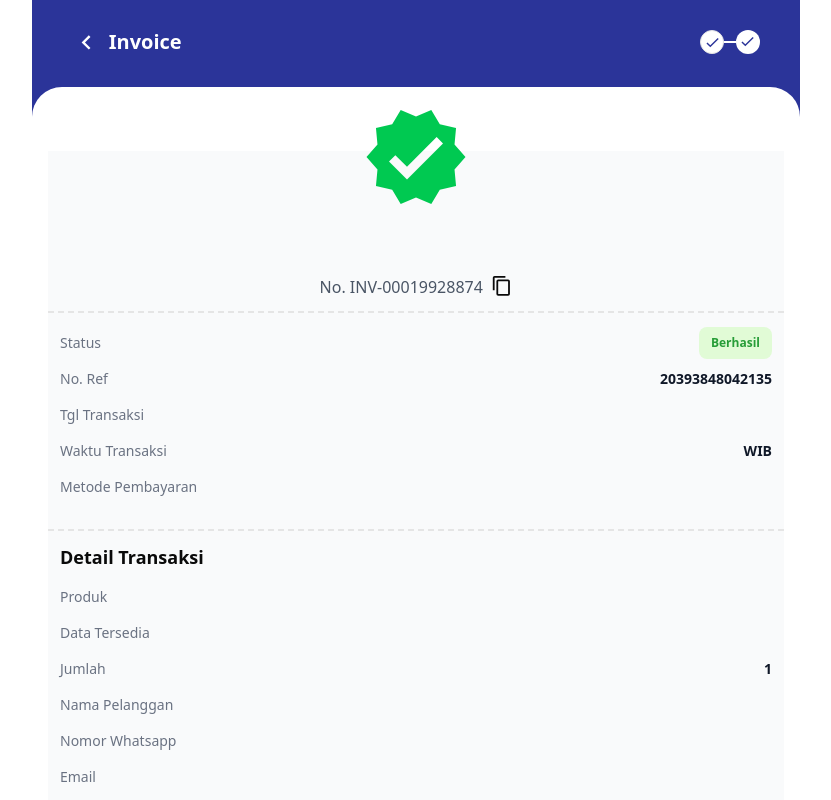
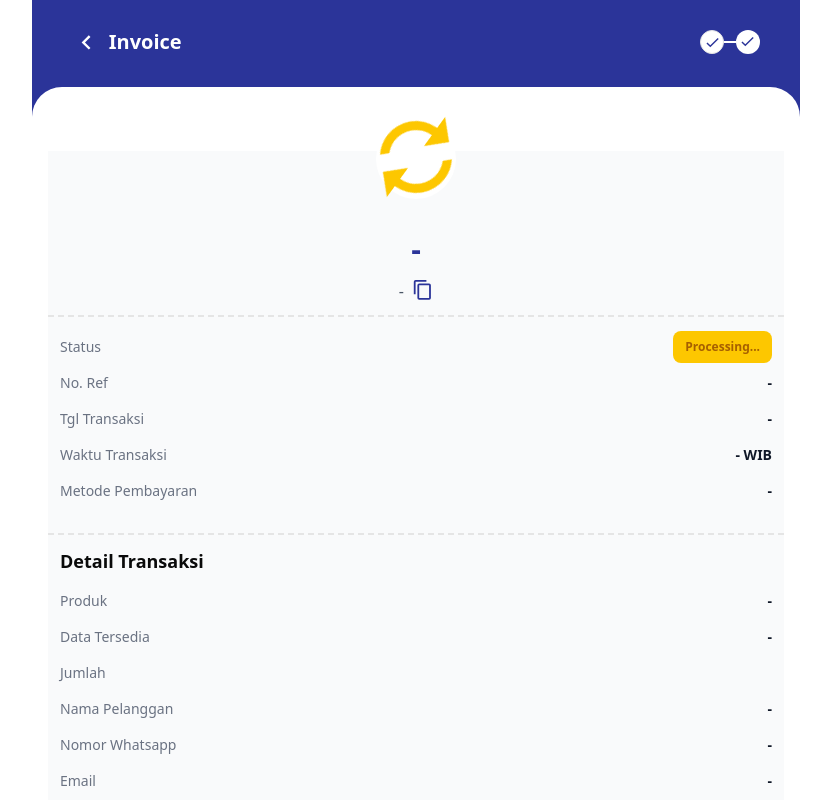
Before and after one commit to dzulfiardev/esim-app, a Next.js app: page /invoice in a window 1280 px wide. Shown: the top 800 px of the page, without its empty margins (224-1055 px from the left). Built offline with nearby package versions, Linux system fonts and the light colour scheme.

Commit message:
esim app done

```diff
--- a/src/app/checkout/page.tsx
+++ b/src/app/checkout/page.tsx
@@ -2,7 +2,7 @@
 
 import Link from "next/link";
 import Icon from "@mdi/react";
-import { mdiChevronLeft } from "@mdi/js";
+import { mdiChevronLeft, mdiCheck } from "@mdi/js";
 import { useRouter, useSearchParams } from "next/navigation";
 import { useEffect, useState } from "react";
 import FormComponent from "@/components/Checkout/FormComponent";
@@ -135,7 +135,7 @@ export default function CheckoutPage() {
               setStep(1);
             }}
             className="bg-white text-[#2B3499] w-6 h-6 p-[1px] font-bold text-[13px] border rounded-full cursor-pointer text-center">
-            1
+            {secondStepActive ? <Icon path={mdiCheck} size={0.7} className="font-bold mt-[1px] ml-[1px]" /> : '1'}
           </span>
           <span className={`${secondStepActive ? "bg-white" : "bg-[#7F89E0]"} w-3 h-[2px]`}></span>
           <span className={`${secondStepActive ? "bg-white text-[#2B3499]" : "bg-[#7F89E0] text-white"} w-6 h-6 p-[2px] font-bold text-[13px] rounded-full cursor-pointer text-center`}>2</span>
--- a/src/app/esim/[slug]/page.tsx
+++ b/src/app/esim/[slug]/page.tsx
@@ -62,6 +62,7 @@ export default function ESimProductPage({ params }: { params: Promise<{ slug: st
       setDataSizeList(selectedDataSize.prices);
       setSelectedValidity(selectedDataSize.prices[0].validity);
       setPrice(selectedDataSize.prices[0].price);
+      setPriceRaw(selectedDataSize.prices[0].price_raw);
     }
   }
 
--- a/src/app/invoice/page.tsx
+++ b/src/app/invoice/page.tsx
@@ -1,16 +1,10 @@
 "use client";
 
 import { Icon } from "@mdi/react";
-import { mdiChevronLeft, mdiCheck, mdiCheckDecagram, mdiContentCopy } from "@mdi/js";
+import { mdiChevronLeft, mdiCheck, mdiCheckDecagram, mdiContentCopy, mdiAutorenew } from "@mdi/js";
 import { useRouter } from "next/navigation";
 import { useState, useEffect } from "react";
-import {
-  formatDateToIndonesian,
-  formatTimeToIndonesianTimezone,
-  formatNumberWithDots,
-  maskEmailAddress,
-  maskWhatsappNumber,
-} from "@/lib/utils";
+import { formatDateToIndonesian, formatTimeToIndonesianTimezone, formatNumberWithDots, maskEmailAddress, maskWhatsappNumber } from "@/lib/utils";
 
 interface OrderData {
   productId: string;
@@ -33,24 +27,28 @@ export default function InvoicePage() {
   const router = useRouter();
   const chargeFeeRaw = 2000;
 
-  const [chargeFee, setChargeFee] = useState<string>("");
-  const [defaultPrice, setDefaultPrice] = useState<string>("");
+  const [processing, setProcessing] = useState<boolean>(true);
+  const [chargeFee, setChargeFee] = useState<string>("-");
+  const [defaultPrice, setDefaultPrice] = useState<string>("-");
   const [defaultPriceRaw, setDefaultPriceRaw] = useState<number | undefined>(0);
   const [orderData, setOrderData] = useState<OrderData | null>(null);
-  const [formattedDate, setFormattedDate] = useState<string>("");
-  const [formattedTime, setFormattedTime] = useState<string>("");
-  const [maskEmail, setMaskEmail] = useState<string>("");
-  const [maskWhatsapp, setMaskWhatsapp] = useState<string>("");
+  const [formattedDate, setFormattedDate] = useState<string>("-");
+  const [formattedTime, setFormattedTime] = useState<string>("-");
+  const [maskEmail, setMaskEmail] = useState<string>("-");
+  const [maskWhatsapp, setMaskWhatsapp] = useState<string>("-");
+  const [tooltipMessage, setTooltipMessage] = useState<string>("");
 
   useEffect(() => {
+    setProcessing(true);
+    setTimeout(() => {
       if (typeof window !== "undefined") {
         const storedData = localStorage.getItem("eSimOrderData");
         if (storedData) {
           try {
-          const parsedData: OrderData = JSON.parse(storedData);console.log('parsedData', parsedData);
+            const parsedData: OrderData = JSON.parse(storedData);
             setOrderData(parsedData);
 
-          const formatDate = formatDateToIndonesian(new Date(parsedData.timestamp))
+            const formatDate = formatDateToIndonesian(new Date(parsedData.timestamp));
             setFormattedDate(formatDate);
             const formatTime = formatTimeToIndonesianTimezone(new Date(parsedData.timestamp));
             setFormattedTime(formatTime);
@@ -64,12 +62,21 @@ export default function InvoicePage() {
 
             if (parsedData.email) setMaskEmail(maskEmailAddress(parsedData.email));
             if (parsedData.whatsapp) setMaskWhatsapp(maskWhatsappNumber(parsedData.whatsapp));
+            setProcessing(false);
           } catch (error) {
             console.error("Failed to parse eSimOrderData from localStorage", error);
           }
         }
       }
+    }, 3000); // Simulate loading delay
   }, []);
+
+  const handleCopyToClipboard = (text: string) => {
+    navigator.clipboard.writeText(text).then(() => {
+      setTooltipMessage("Copied");
+      setTimeout(() => setTooltipMessage(""), 2000); // Reset tooltip after 2 seconds
+    });
+  };
 
   return (
     <div className="max-w-[768px] mx-auto flex flex-col min-h-screen bg-gray-100">
@@ -98,33 +105,44 @@ export default function InvoicePage() {
       </header>
       <main className="flex-grow pb-16 z-2">
         <div className="bg-white rounded-[30px] mt-[-30px] p-4 pb-10">
-          <div className="flex flex-col items-center justify-center">
-            <Icon path={mdiCheckDecagram} size={4.5} className="text-green-500" />
+          <div className="flex flex-col items-center justify-center relative">
+            <div className="w-20 h-20 bg-white absolute top-4 rounded-full z-1"></div>
+            {processing? (<Icon
+              path={mdiAutorenew}
+              size={4.5}
+              className={`text-yellow-400 z-3 ${processing ? 'animate-spin' : ''}`}
+            />) :(<Icon path={mdiCheckDecagram} size={4.5} className="text-green-500 z-3" />)}
+
           </div>
 
           <div className="invoice-summary-wrapper bg-gray-50 pt-10 -mt-15 border-b border-dashed border-b-2">
-            <div className="total-price flex mt-18">
+            <div className="total-price flex mt-10">
               <div className="text-3xl font-bold text-[#2B3499] flex items-center justify-center w-full">
-                <div className="text-3xl font-bold text-[#2B3499]">{orderData?.price}</div>
+                <div className="text-3xl font-bold text-[#2B3499]">{orderData?.price ?? '-'}</div>
               </div>
             </div>
 
             <div className="flex justify-center gap-2 mt-3">
-              <p className="text-md text-gray-600 cursor-pointer">No. INV-00019928874</p>
-              <span>
+              <p className="text-md text-gray-600">{processing ? '-' : 'No. INV-00019928874'}</p>
+              <span onClick={() => handleCopyToClipboard("INV-00019928874")} className="text-[#2B3499] hover:text-blue-600 cursor-pointer relative">
                 <Icon path={mdiContentCopy} size={0.9} />
+                {tooltipMessage && <span className="tooltip text-sm text-gray-200 p-2 bg-gray-800 rounded top-6 right-0 absolute">{tooltipMessage}</span>}
               </span>
             </div>
 
             <div className="status-wrapper w-full mt-3 border-dashed border-t-2 p-3">
               <div className="flex justify-between items-center w-full">
                 <div className="text-sm text-gray-500 mt-2 mb-2">Status</div>
+                {processing ? (
+                  <div className="font-bold text-yellow-700 bg-yellow-400 py-2 px-3 text-xs rounded-md">Processing...</div>
+                ) : (
                   <div className="font-bold text-[#279D38] bg-[#E1FBD6] py-2 px-3 text-xs rounded-md">Berhasil</div>
+                )}
               </div>
 
               <div className="flex justify-between items-center w-full">
                 <div className="text-sm text-gray-500 mt-2 mb-2">No. Ref</div>
-                <div className="font-bold text-gray-900 text-sm rounded-md">20393848042135</div>
+                <div className="font-bold text-gray-900 text-sm rounded-md">{processing ? '-' : '20393848042135'}</div>
               </div>
 
               <div className="flex justify-between items-center w-full">
@@ -139,7 +157,7 @@ export default function InvoicePage() {
 
               <div className="flex justify-between items-center w-full">
                 <div className="text-sm text-gray-500 mt-2 mb-2">Metode Pembayaran</div>
-                <div className="font-bold text-gray-900 text-sm rounded-md">{orderData?.paymentMethod}</div>
+                <div className="font-bold text-gray-900 text-sm rounded-md">{orderData?.paymentMethod ?? '-'}</div>
               </div>
             </div>
 
@@ -150,22 +168,22 @@ export default function InvoicePage() {
 
               <div className="flex justify-between items-center w-full mt-1">
                 <div className="text-sm text-gray-500 mt-2 mb-2">Produk</div>
-                <div className="font-bold text-gray-900 text-sm rounded-md">{orderData?.productTitle}</div>
+                <div className="font-bold text-gray-900 text-sm rounded-md">{orderData?.productTitle ?? '-'}</div>
               </div>
 
               <div className="flex justify-between items-center w-full">
                 <div className="text-sm text-gray-500 mt-2 mb-2">Data Tersedia</div>
-                <div className="font-bold text-gray-900 text-sm rounded-md">{orderData?.selectedData}</div>
+                <div className="font-bold text-gray-900 text-sm rounded-md">{orderData?.selectedData ?? '-'}</div>
               </div>
 
               <div className="flex justify-between items-center w-full">
                 <div className="text-sm text-gray-500 mt-2 mb-2">Jumlah</div>
-                <div className="font-bold text-gray-900 text-sm rounded-md">1</div>
+                <div className="font-bold text-gray-900 text-sm rounded-md">{processing ? '' : '1'}</div>
               </div>
 
               <div className="flex justify-between items-center w-full">
                 <div className="text-sm text-gray-500 mt-2 mb-2">Nama Pelanggan</div>
-                <div className="font-bold text-gray-900 text-sm rounded-md">{orderData?.nama}</div>
+                <div className="font-bold text-gray-900 text-sm rounded-md">{orderData?.nama ?? '-'}</div>
               </div>
 
               <div className="flex justify-between items-center w-full">
@@ -179,7 +197,7 @@ export default function InvoicePage() {
               </div>
 
               <div className="mt-3">
-                <p className="text-center text-gray-500 text-sm tracking-wider">Kami akan segera mengirimkan kode QR eSIM ke email Anda. Check inbox (atau folder spam) ya!</p>
+                <p className="text-center text-gray-500 text-sm tracking-wide">Kami akan segera mengirimkan kode QR eSIM ke email Anda. Check inbox (atau folder spam) ya!</p>
               </div>
             </div>
 
@@ -201,8 +219,9 @@ export default function InvoicePage() {
           </div>
 
           <div className="mt-20">
-            <button onClick={() => router.push("/")}
-              className={`w-full py-3 rounded-full font-bold transition duration-300 bg-[#2B3499] text-white cursor-pointer hover:bg-[#3D50C7]`}>Selesai</button>
+            <button onClick={() => router.push("/")} className={`w-full py-3 rounded-full font-bold transition duration-300 bg-[#2B3499] text-white cursor-pointer hover:bg-[#3D50C7]`}>
+              Selesai
+            </button>
           </div>
         </div>
       </main>
--- a/src/app/page.tsx
+++ b/src/app/page.tsx
@@ -7,7 +7,7 @@ export default function Home() {
   return (
     <div className="max-w-[768px] mx-auto flex flex-col min-h-screen bg-gray-100">
       <Header />
-      <main className="flex-grow pb-16 z-2">
+      <main className="flex-grow pb-15 z-2">
         <ProductList />
       </main>
     </div>
--- a/src/components/ProductList/index.tsx
+++ b/src/components/ProductList/index.tsx
@@ -7,7 +7,7 @@ export default function ProductList() {
   const { filteredESims } = useAppSelector((state) => state.eSim);
 
   return (
-    <div className="grid grid-cols-2 sm:grid-cols-3 gap-3 p-3 bg-white rounded-[30px] mt-[-30px]">
+    <div className="grid grid-cols-2 sm:grid-cols-3 gap-3 p-3 bg-white rounded-[30px] mt-[-30px] pb-7">
       {filteredESims.map((product, index) => (
         <ProductCard key={index} product={product} />
       ))}
```
Lines whose indentation alone changed are shown as unchanged.
